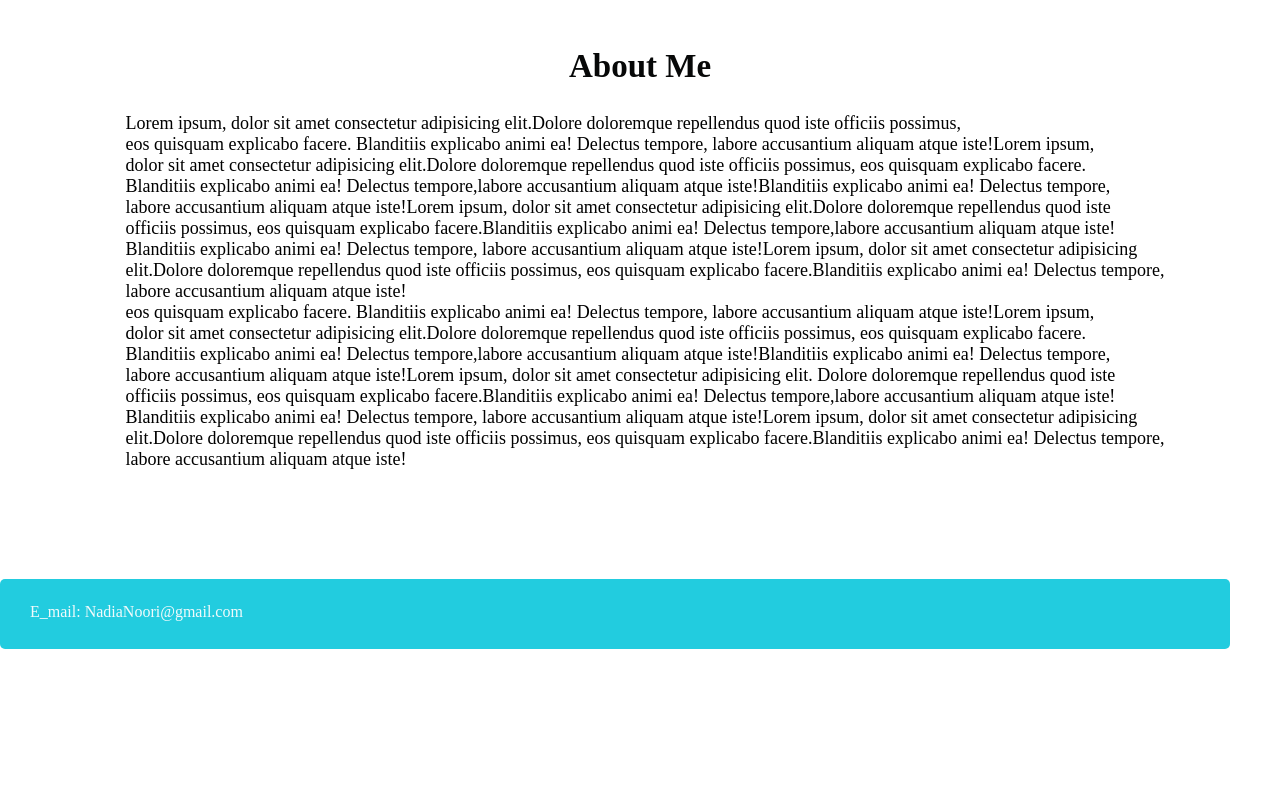
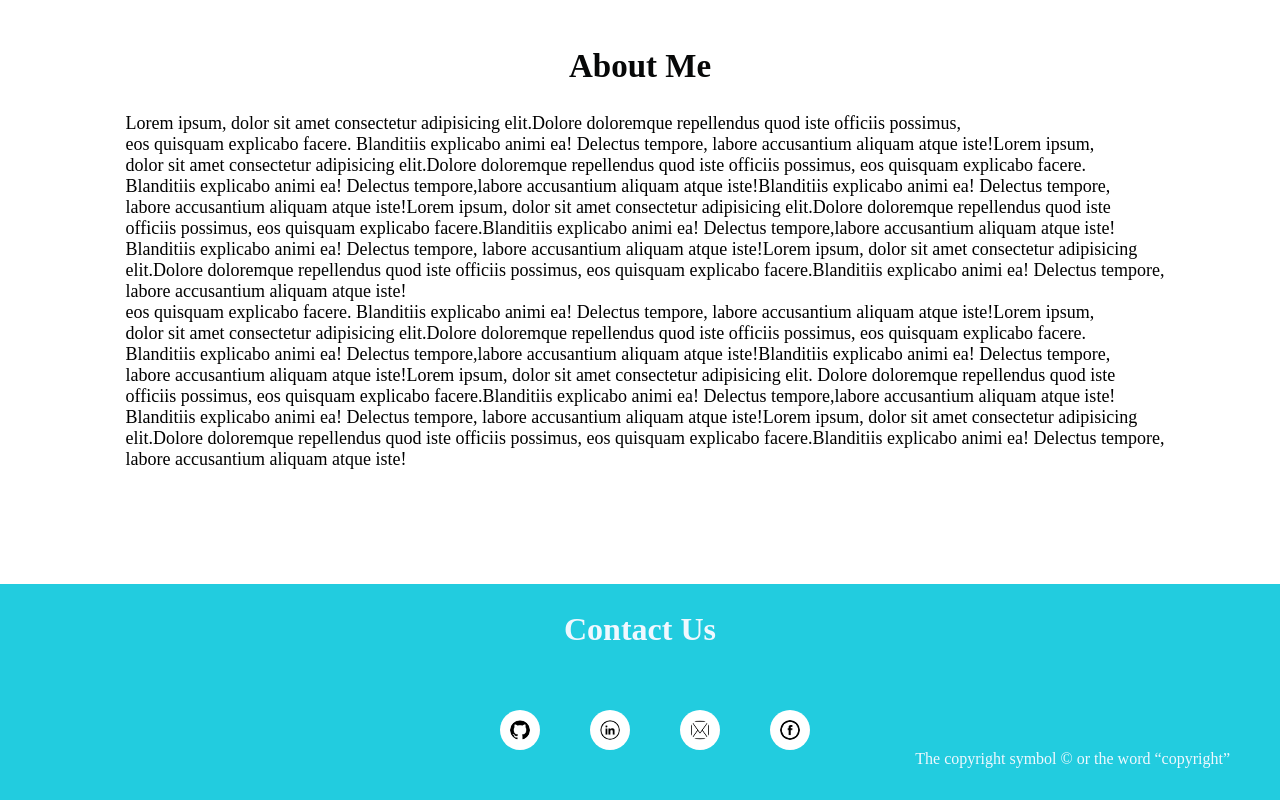
Before and after one commit to NadiaNoori/portfolio, a plain HTML site: page about.html in a window 1280 px wide. Shown: the part 415-1215 px from the top of the page. Before the commit the page ends 1064 px from the top, so only its background shows below. Drawn offline with Linux system fonts and the light colour scheme.

```diff
--- a/about.html
+++ b/about.html
@@ -46,12 +46,26 @@
       </img>
       </div>
 
+    <br><br><br>
+    <div class="up">
+      <h1 class="cont">Contact Us</h1>
 
+  <div class="social-icons">
+    <a href="https://github.com/NadiaNoori" class="icon github">
+        <img src="gitub.png" alt="GitHub">
+    </a>
+    <a href="https://www.linkedin.com/in/nadianoori/" class="icon linkedin">
+        <img src="linkden.png" alt="LinkedIn">
+    </a>
+    <a href="https://mail.google.com/mail/u/0/" class="icon email">
+        <img src="email.jpeg" alt="Email">
+    </a>
+    <a href="https://www.facebook.com/profile.php?id=100055023408127" class="icon facebook">
+        <img src="meta.png" alt="Facebook">
+    </a>
 
-    <br><br><br>
-   <div id="tribute-info"></footer>
-   <p class="footer">E_mail: NadiaNoori@gmail.com</p>
-   </div>
-</footer>
+  </div>
+  <p class="para">The copyright symbol © or the word “copyright”</p>
+  </div>
 </body>
 </html>
--- a/form.css
+++ b/form.css
@@ -1,7 +1,7 @@
 body {
     margin: 0;
     font-family: 'Times New Roman', Times, serif;
-    background-color: rgb(6, 34, 34);
+    background-color: rgba(10, 2, 50, 0.968);
     color: #fff;
 }
 
@@ -22,7 +22,7 @@
     color: #16e4de;
     font-size: 2em;
     margin-bottom: 20px;
-    margin-left: 468px;
+    margin-left: 480px;
 }
 
 .contact-info p {
--- a/style.css
+++ b/style.css
@@ -12,7 +12,7 @@
     background-color: #22ccdf;
     padding: 10px 0;
     z-index: 1000;
-    height: 30px;
+    height: 40px;
 }
 .navbar ul {
     list-style: none;
@@ -22,7 +22,7 @@
 
 .navbar ul li {
     margin: 0 15px;
-    padding-top: 4px;
+    padding-top: 8px;
 }
 
 .navbar ul li a {
@@ -45,11 +45,11 @@
     width: 270px;
     height: 240px;
     margin-left: 800px;
-    margin-top: -4px;
-    padding-top: 90px;
+    padding-top: 103px;
    /* border-radius: 200px 200px 200px 200px;
     box-shadow: 0 0 10px 10px hsl(185, 86%, 69%);*/
 }
+
 .name{
     font-family: roman;
     font-size: 45px;
@@ -59,6 +59,7 @@
     margin-left:150px;
     margin-top: -120px;
 }
+
 h2{
     text-align: center;
     color: rgb(7, 8, 8);
@@ -72,6 +73,7 @@
     margin-left: 40px;
 
 }
+
 a{
     color: blue;
 }
@@ -81,12 +83,14 @@
     text-align: center;
     padding-top: 40px;
 }
+
 #tribute-info{background-color:  #22ccdf;
     height: 70px;
     width: 1230px;
     color: rgba(253, 253, 253, 0.945);
     border-radius: 5px 5px 5px 5px
 }
+
 .int{
     border-radius: 200px 200px 200px 200px;
     height: 110px;
@@ -99,13 +103,79 @@
     margin-left: 140px;
     font-size: 20px;
 }
+
 .intim{
     display: flex;
     direction: row;
 }
+
 .footer{
  padding-top: 24px;
  padding-left: 30px;
  font-size: 16px;
 
 }
+
+.social-icons {
+    display: flex;
+    justify-content: center;
+    align-items: center;
+    gap: 20px;
+    background-color: #22ccdf;
+    height: 130px;
+}
+
+.icon {
+    position: relative;
+    display: inline-block;
+    border-radius: 50%;
+    padding: 10px;
+    background-color: white;
+    margin-bottom: 10px;
+    margin-left: 30px;
+}
+
+.icon img {
+    display: block;
+    width: 20px;
+    height: 20px;
+    border-radius: 50%;
+}
+
+.icon::before {
+    content: '';
+    position: absolute;
+    top: 0;
+    left: 0;
+    right: 0;
+    bottom: 0;
+    border-radius: 50%;
+    box-shadow: 0 0 4px 4px black;
+    opacity: 0;
+    transition: opacity 0.3s ease;
+}
+
+.icon:hover::before {
+    opacity: 1;
+}
+
+.para{
+    color: aliceblue;
+    text-align: right;
+    margin-right: 50px;
+    margin-top: -50px;
+}
+
+.cont{
+    text-align: center;
+    color: aliceblue;
+    padding-top: 27px;
+}
+
+.cont:hover {
+    color: black;
+}
+
+.up{
+    background-color: #22ccdf;
+}
```
Also changed, not shown: certify.html (+2 -2 lines), home.html (+2 -3 lines), index.html (added, +1 -0 lines).
